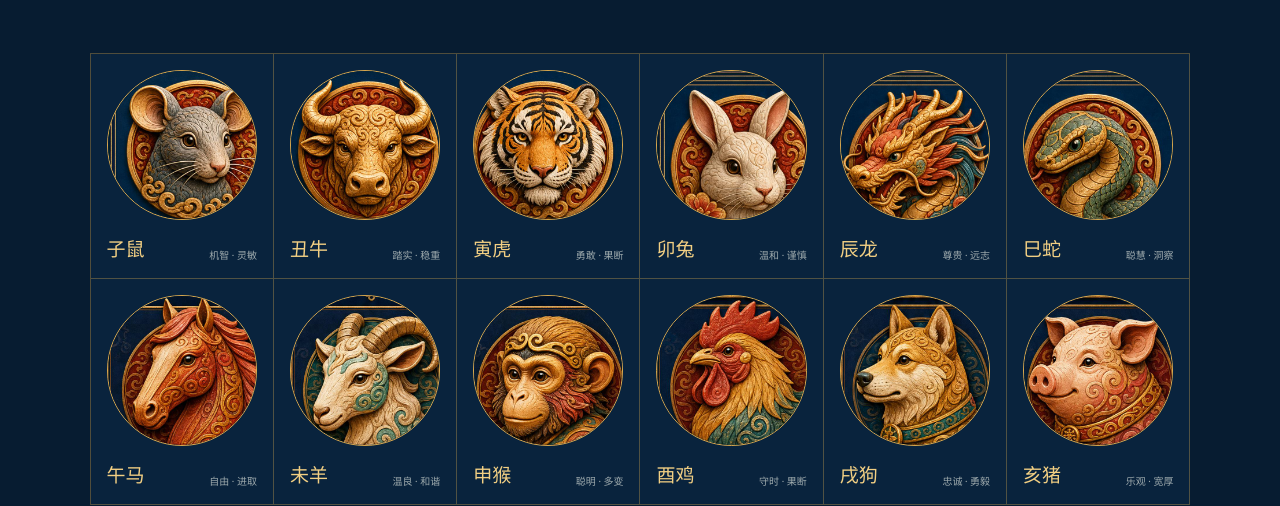
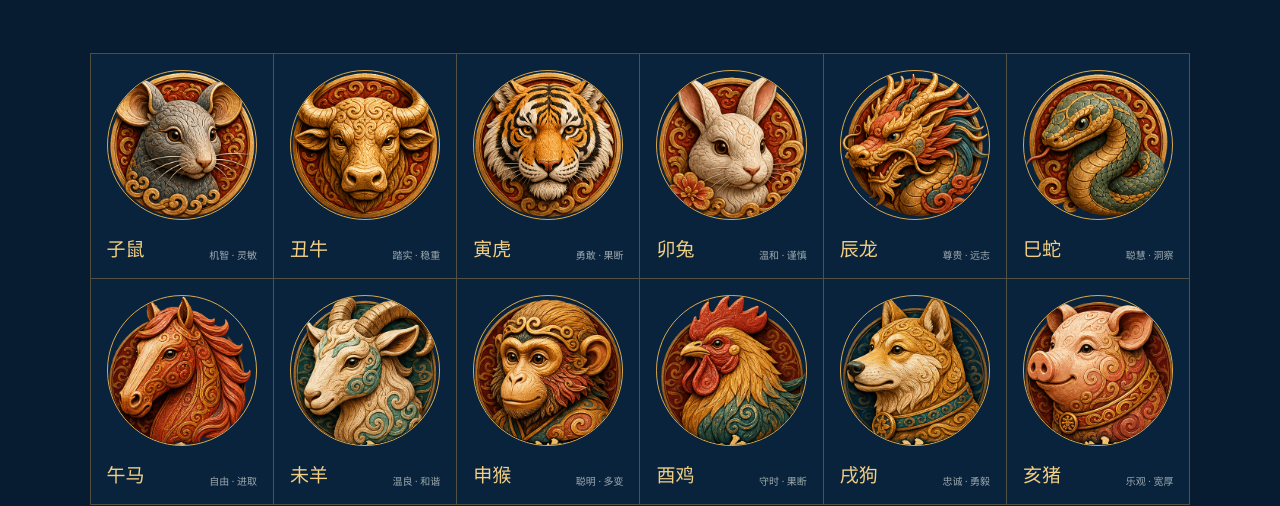
Before and after one commit to changwang696-lgtm/Mingyu, a website: page mingyu-chinese-naming-website/public/index.html in a window 1280 px wide. Shown: the part 1551-2057 px from the top of the page. Drawn offline with Linux system fonts and the light colour scheme; no server answers.

Commit message:
Add files via upload

```diff
--- a/mingyu-chinese-naming-website/public/app.js
+++ b/mingyu-chinese-naming-website/public/app.js
@@ -501,7 +501,7 @@ function render(data) {
     ? `${simple ? "简约版 / Simple Edition" : "完整版 / Complete Edition"} · ${usedCredits} credits`
     : getEditionBadgeText(simple ? "simple" : "complete");
   $("#zodiacGlyph span").textContent = data.zodiac.animal;
-  $("#zodiacImage").src = `/assets/zodiac/${animalKey}.jpg`;
+  $("#zodiacImage").src = `/assets/zodiac/${animalKey}.png`;
   $("#zodiacImage").alt = `${data.zodiac.animal} · ${data.zodiac.animalEn}`;
   $("#zodiacName").textContent = `${data.zodiac.years} · ${data.zodiac.animal} · ${data.zodiac.animalEn}`;
   $("#traits").innerHTML = (Array.isArray(data.zodiac.traits) ? data.zodiac.traits : []).map((item, index) => `
@@ -532,7 +532,7 @@ function render(data) {
   if ($("#pdfReadyBodyText")) $("#pdfReadyBodyText").textContent = simple ? t("simplePdfReadyBody") : t("pdfReadyBody");
   if ($("#savePdf")) $("#savePdf").textContent = simple ? t("saveCardPdf") : t("savePdf");
   if ($("#reportPreviewImage")) {
-    $("#reportPreviewImage").src = simple ? `/assets/zodiac/${animalKey}.jpg` : "/assets/zodiac/report-overview.jpg";
+    $("#reportPreviewImage").src = simple ? `/assets/zodiac/${animalKey}.png` : "/assets/zodiac/report-overview.jpg";
     $("#reportPreviewImage").alt = simple ? `${data.zodiac.animal} ${lang === "zh" ? "名片预览" : "identity card preview"}` : "十二生肖 PDF 报告内页预览";
     $("#reportPreviewImage").classList.toggle("is-zodiac-preview", simple);
   }
--- a/mingyu-chinese-naming-website/public/index.html
+++ b/mingyu-chinese-naming-website/public/index.html
@@ -40,18 +40,18 @@
     <section class="zodiac-atlas" aria-labelledby="atlasTitle">
       <div class="atlas-heading"><p class="section-no" data-i18n="atlasEyebrow">生肖原型 · ELEMENTAL ARCHETYPES</p><h2 id="atlasTitle" data-i18n="atlasTitle">你元素代码中的12种原型</h2><p data-i18n="atlasBody">在这里，十二生肖不是命运判词，而是帮助理解时间、性格与生命节律的十二种文化原型。</p></div>
       <div class="zodiac-grid">
-        <figure><img src="/assets/zodiac/rat.jpg" alt="生肖鼠纹样"><figcaption><b>子鼠</b><span>机智 · 灵敏</span></figcaption></figure>
-        <figure><img src="/assets/zodiac/ox.jpg" alt="生肖牛纹样"><figcaption><b>丑牛</b><span>踏实 · 稳重</span></figcaption></figure>
-        <figure><img src="/assets/zodiac/tiger.jpg" alt="生肖虎纹样"><figcaption><b>寅虎</b><span>勇敢 · 果断</span></figcaption></figure>
-        <figure><img src="/assets/zodiac/rabbit.jpg" alt="生肖兔纹样"><figcaption><b>卯兔</b><span>温和 · 谨慎</span></figcaption></figure>
-        <figure><img src="/assets/zodiac/dragon.jpg" alt="生肖龙纹样"><figcaption><b>辰龙</b><span>尊贵 · 远志</span></figcaption></figure>
-        <figure><img src="/assets/zodiac/snake.jpg" alt="生肖蛇纹样"><figcaption><b>巳蛇</b><span>聪慧 · 洞察</span></figcaption></figure>
-        <figure><img src="/assets/zodiac/horse.jpg" alt="生肖马纹样"><figcaption><b>午马</b><span>自由 · 进取</span></figcaption></figure>
-        <figure><img src="/assets/zodiac/goat.jpg" alt="生肖羊纹样"><figcaption><b>未羊</b><span>温良 · 和谐</span></figcaption></figure>
-        <figure><img src="/assets/zodiac/monkey.jpg" alt="生肖猴纹样"><figcaption><b>申猴</b><span>聪明 · 多变</span></figcaption></figure>
-        <figure><img src="/assets/zodiac/rooster.jpg" alt="生肖鸡纹样"><figcaption><b>酉鸡</b><span>守时 · 果断</span></figcaption></figure>
-        <figure><img src="/assets/zodiac/dog.jpg" alt="生肖狗纹样"><figcaption><b>戌狗</b><span>忠诚 · 勇毅</span></figcaption></figure>
-        <figure><img src="/assets/zodiac/pig.jpg" alt="生肖猪纹样"><figcaption><b>亥猪</b><span>乐观 · 宽厚</span></figcaption></figure>
+        <figure><img src="/assets/zodiac/rat.png" alt="生肖鼠纹样"><figcaption><b>子鼠</b><span>机智 · 灵敏</span></figcaption></figure>
+        <figure><img src="/assets/zodiac/ox.png" alt="生肖牛纹样"><figcaption><b>丑牛</b><span>踏实 · 稳重</span></figcaption></figure>
+        <figure><img src="/assets/zodiac/tiger.png" alt="生肖虎纹样"><figcaption><b>寅虎</b><span>勇敢 · 果断</span></figcaption></figure>
+        <figure><img src="/assets/zodiac/rabbit.png" alt="生肖兔纹样"><figcaption><b>卯兔</b><span>温和 · 谨慎</span></figcaption></figure>
+        <figure><img src="/assets/zodiac/dragon.png" alt="生肖龙纹样"><figcaption><b>辰龙</b><span>尊贵 · 远志</span></figcaption></figure>
+        <figure><img src="/assets/zodiac/snake.png" alt="生肖蛇纹样"><figcaption><b>巳蛇</b><span>聪慧 · 洞察</span></figcaption></figure>
+        <figure><img src="/assets/zodiac/horse.png" alt="生肖马纹样"><figcaption><b>午马</b><span>自由 · 进取</span></figcaption></figure>
+        <figure><img src="/assets/zodiac/goat.png" alt="生肖羊纹样"><figcaption><b>未羊</b><span>温良 · 和谐</span></figcaption></figure>
+        <figure><img src="/assets/zodiac/monkey.png" alt="生肖猴纹样"><figcaption><b>申猴</b><span>聪明 · 多变</span></figcaption></figure>
+        <figure><img src="/assets/zodiac/rooster.png" alt="生肖鸡纹样"><figcaption><b>酉鸡</b><span>守时 · 果断</span></figcaption></figure>
+        <figure><img src="/assets/zodiac/dog.png" alt="生肖狗纹样"><figcaption><b>戌狗</b><span>忠诚 · 勇毅</span></figcaption></figure>
+        <figure><img src="/assets/zodiac/pig.png" alt="生肖猪纹样"><figcaption><b>亥猪</b><span>乐观 · 宽厚</span></figcaption></figure>
       </div>
     </section>
 
@@ -118,7 +118,7 @@
     <section class="result" id="result" hidden>
       <div class="result-top"><div><p class="section-no">叁 / 03</p><h2 id="resultTitle" data-i18n="resultTitle">你的东方名字卷</h2><span class="edition-badge" id="editionBadge">完整版 / Complete Edition</span><span class="demo-badge" id="demoBadge" hidden data-i18n="demoBadge">文化体验版</span></div><button id="restart" class="text-button" data-i18n="restart">重新填写 ↺</button></div>
       <article class="zodiac">
-        <div class="zodiac-glyph" id="zodiacGlyph"><img id="zodiacImage" src="/assets/zodiac/horse.jpg" alt="生肖马纹样"><span>马</span></div>
+        <div class="zodiac-glyph" id="zodiacGlyph"><img id="zodiacImage" src="/assets/zodiac/horse.png" alt="生肖马纹样"><span>马</span></div>
         <div class="zodiac-copy">
           <p class="eyebrow" data-i18n="zodiacTitle">你的生肖意象</p>
           <h3 id="zodiacName">午马 · Horse</h3>
@@ -213,6 +213,6 @@
   <p class="home-status-banner" id="homeStatusBanner" role="status" aria-live="polite" hidden></p>
       <dialog id="payment"><button class="close" aria-label="Close">×</button><p class="eyebrow" id="paymentEyebrow">MINGYU EDITION</p><h2 id="paymentTitle">确认生成简约版</h2><div class="preview-sheet"><span>名屿</span><b>名</b><small>CHINESE NAMING EDITION</small></div><ul id="paymentBenefits"></ul><div id="paypalButtons" hidden></div><div class="paypal-hosted-dialog" id="hostedCheckout" hidden><a class="primary paypal-hosted-link" id="dialogHostedLink" href="#">PayPal Checkout</a></div><button id="confirmPurchase" class="submit"><span id="confirmPurchaseText">支付并生成</span><b>→</b></button><small id="paymentNote" data-i18n="demoNote">支付将由 PayPal 处理；付款成功后，结果会在本站交付。</small><small class="legal-note">By purchasing, you agree to our <a href="/delivery.html" target="_blank" rel="noreferrer">Delivery</a>, <a href="/terms.html" target="_blank" rel="noreferrer">Terms</a>, <a href="/privacy.html" target="_blank" rel="noreferrer">Privacy Policy</a>, <a href="/refund.html" target="_blank" rel="noreferrer">Refund Policy</a>, and <a href="/cancellation.html" target="_blank" rel="noreferrer">Cancellation Policy</a>.</small></dialog>
   <div class="loading" id="loading" hidden role="status" aria-live="polite"><div class="loader-seal">名</div><p data-i18n="loading">正在研读你的名字与时辰...</p></div>
-  <script src="/app.js?v=20260831-dna-card-front-back" ></script>
+  <script src="/app.js?v=20260831-zodiac-png" ></script>
 </body>
 </html>
```
Also changed, not shown: mingyu-chinese-naming-website/public/assets/zodiac/dog.png (added), mingyu-chinese-naming-website/public/assets/zodiac/dragon.png (added), mingyu-chinese-naming-website/public/assets/zodiac/goat.png (added), mingyu-chinese-naming-website/public/assets/zodiac/horse.png (added), mingyu-chinese-naming-website/public/assets/zodiac/monkey.png (added), mingyu-chinese-naming-website/public/assets/zodiac/ox.png (added), mingyu-chinese-naming-website/public/assets/zodiac/pig.png (added), mingyu-chinese-naming-website/public/assets/zodiac/rabbit.png (added), mingyu-chinese-naming-website/public/assets/zodiac/rat.png (added), mingyu-chinese-naming-website/public/assets/zodiac/rooster.png (added), mingyu-chinese-naming-website/public/assets/zodiac/snake.png (added), mingyu-chinese-naming-website/public/assets/zodiac/tiger.png (added), mingyu-chinese-naming-website/server.js.
